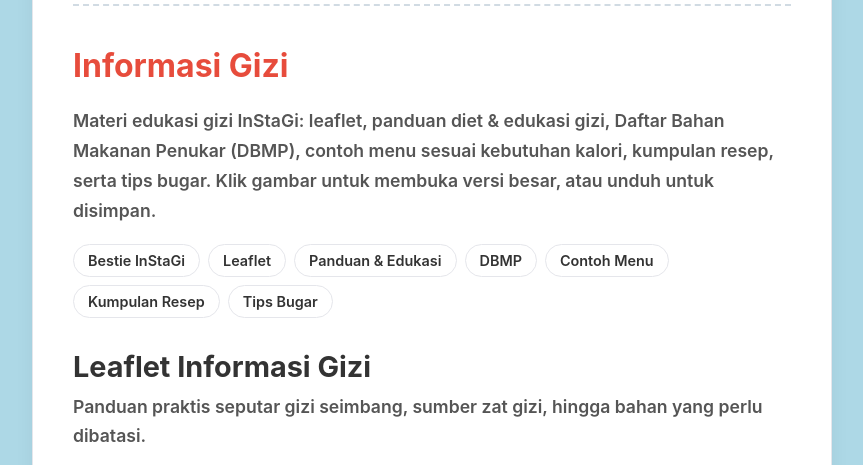
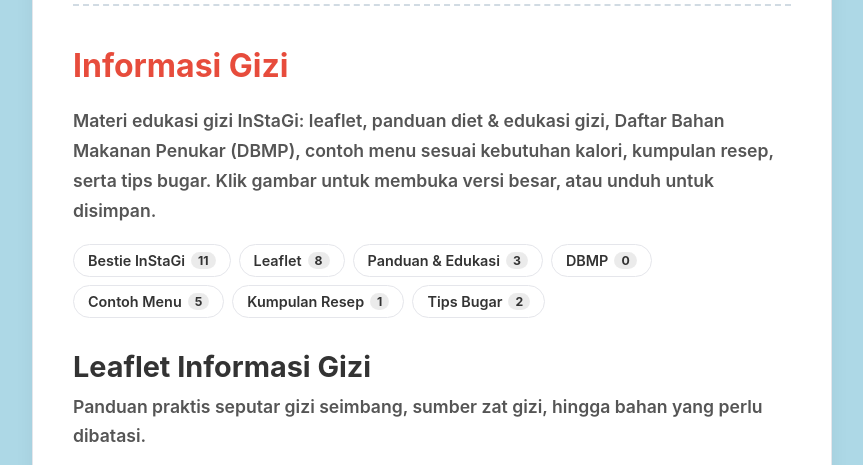
Before and after one commit to M-Arkan-Raihan-Nugraha/InStaGi-PHP, a PHP site: page /imt/informasi in a window 1280 px wide. Shown: the part 4213-4678 px from the top of the page, without its empty margins (208-1071 px from the left). Run offline with PHP 8.4, Linux system fonts and the light colour scheme.

Commit message:
feat: tambahkan badge keterangan jumlah pada tombol shortcut navigasi informasi gizi

```diff
--- a/css/pages.css
+++ b/css/pages.css
@@ -319,7 +319,9 @@
 }
 
 .info-jump a {
-    display: inline-block;
+    display: inline-flex;
+    align-items: center;
+    gap: 6px;
     padding: 7px 14px;
     border-radius: 999px;
     background-color: #ffffff;
@@ -329,12 +331,32 @@
     font-weight: 600;
     text-decoration: none;
     transition: all 0.2s;
+    white-space: nowrap;
+}
+
+.info-jump-count {
+    display: inline-flex;
+    align-items: center;
+    justify-content: center;
+    background: rgba(0, 0, 0, 0.08);
+    color: inherit;
+    font-size: 0.85em;
+    padding: 1px 7px;
+    border-radius: 999px;
+    font-weight: 700;
+    transition: background 0.2s, color 0.2s;
 }
 
 .info-jump a:hover,
 .info-jump a:focus-visible {
-    background-color: #f7f9fa;
+    background-color: #fdf2f4;
     border-color: var(--primary-color);
+    color: var(--primary-color);
+}
+
+.info-jump a:hover .info-jump-count,
+.info-jump a:focus-visible .info-jump-count {
+    background: rgba(231, 76, 60, 0.15);
     color: var(--primary-color);
 }
 
--- a/informasi.php
+++ b/informasi.php
@@ -24,12 +24,13 @@ require_once 'includes/content/bestie.php';
 $nav_active = 'informasi';
 
 // --- Kumpulkan daftar siap tampil untuk tiap galeri ---
-// (helper bersama: includes/galeri_aset.php — hanya entri yang gambarnya ada)
-$leaflets   = instagi_galeri_daftar_tampil('leaflet', instagi_leaflet_list());
-$menus      = instagi_galeri_daftar_tampil('menu', instagi_menu_list(), 'instagi_menu_slug');
-$reseps     = instagi_resep_daftar();
-$panduans   = instagi_panduan_daftar();
-$tips_bugar = instagi_tips_bugar_daftar();
+// (helper bersama: includes/content/gallery_asset.php — hanya entri yang gambarnya ada)
+$leaflets     = instagi_galeri_daftar_tampil('leaflet', instagi_leaflet_list());
+$menus        = instagi_galeri_daftar_tampil('menu', instagi_menu_list(), 'instagi_menu_slug');
+$reseps       = instagi_resep_daftar();
+$panduans     = instagi_panduan_daftar();
+$tips_bugar   = instagi_tips_bugar_daftar();
+$bestie_items = instagi_bestie_daftar();
 
 // --- DBMP (satu berkas PDF) ---
 $dbmp_pdf   = instagi_dbmp_pdf();
@@ -52,13 +53,13 @@ require __DIR__ . '/includes/views/layout_head.php';
             <p class="info-intro">Materi edukasi gizi InStaGi: leaflet, panduan diet &amp; edukasi gizi, Daftar Bahan Makanan Penukar (DBMP), contoh menu sesuai kebutuhan kalori, kumpulan resep, serta tips bugar. Klik gambar untuk membuka versi besar, atau unduh untuk disimpan.</p>
 
             <nav class="info-jump" aria-label="Lompat ke bagian">
-                <a href="#bestie">Bestie InStaGi</a>
-                <a href="#leaflet">Leaflet</a>
-                <a href="#panduan">Panduan &amp; Edukasi</a>
-                <a href="#dbmp">DBMP</a>
-                <a href="#menu">Contoh Menu</a>
-                <a href="#resep">Kumpulan Resep</a>
-                <a href="#tips-bugar">Tips Bugar</a>
+                <a href="#bestie"><span>Bestie InStaGi</span><span class="info-jump-count"><?= count($bestie_items) ?></span></a>
+                <a href="#leaflet"><span>Leaflet</span><span class="info-jump-count"><?= count($leaflets) ?></span></a>
+                <a href="#panduan"><span>Panduan &amp; Edukasi</span><span class="info-jump-count"><?= count($panduans) ?></span></a>
+                <a href="#dbmp"><span>DBMP</span><span class="info-jump-count"><?= $dbmp_pdf !== null ? 1 : 0 ?></span></a>
+                <a href="#menu"><span>Contoh Menu</span><span class="info-jump-count"><?= count($menus) ?></span></a>
+                <a href="#resep"><span>Kumpulan Resep</span><span class="info-jump-count"><?= count($reseps) ?></span></a>
+                <a href="#tips-bugar"><span>Tips Bugar</span><span class="info-jump-count"><?= count($tips_bugar) ?></span></a>
             </nav>
 
             <!-- ===== 1. LEAFLET INFORMASI GIZI ===== -->
```
